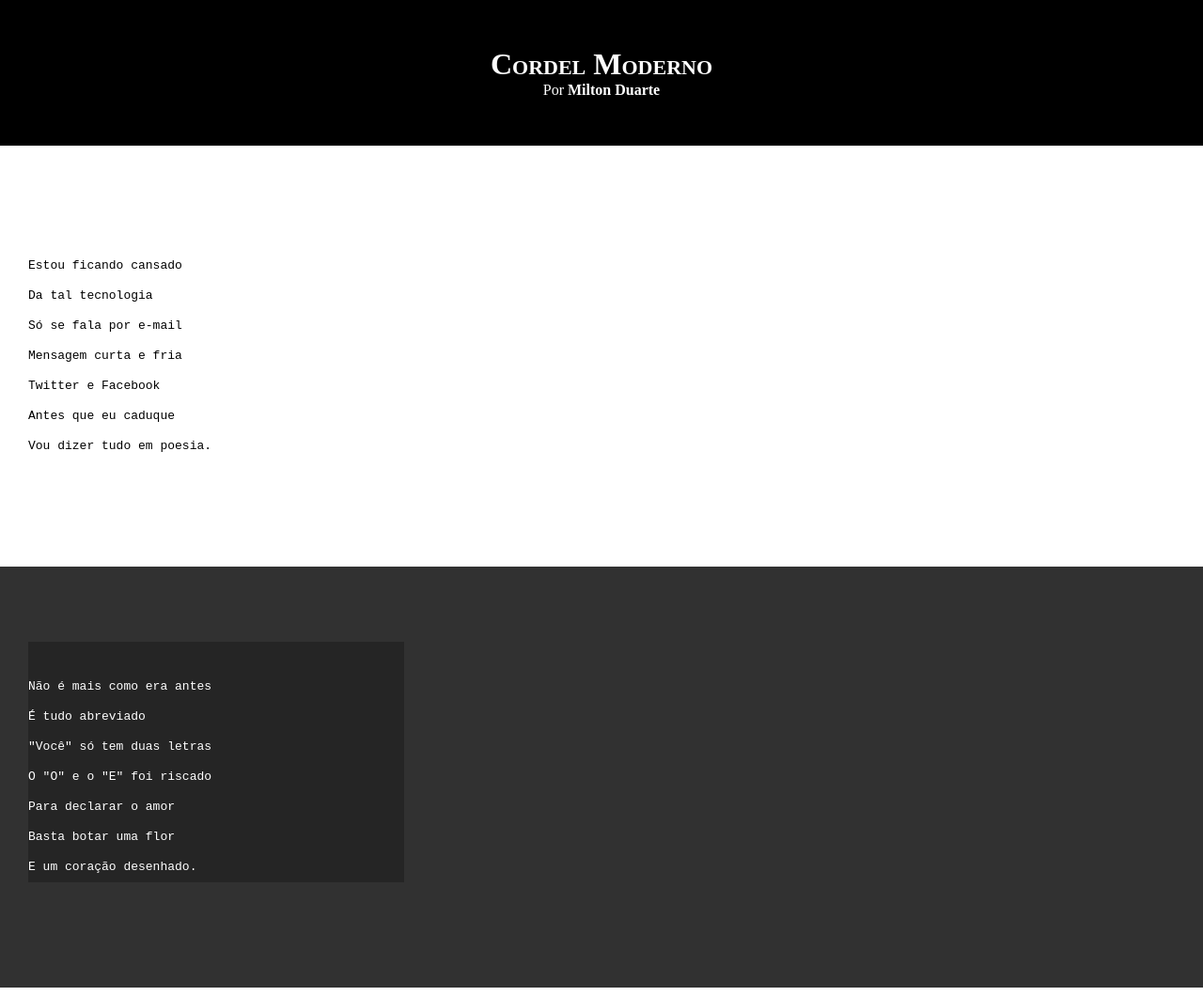
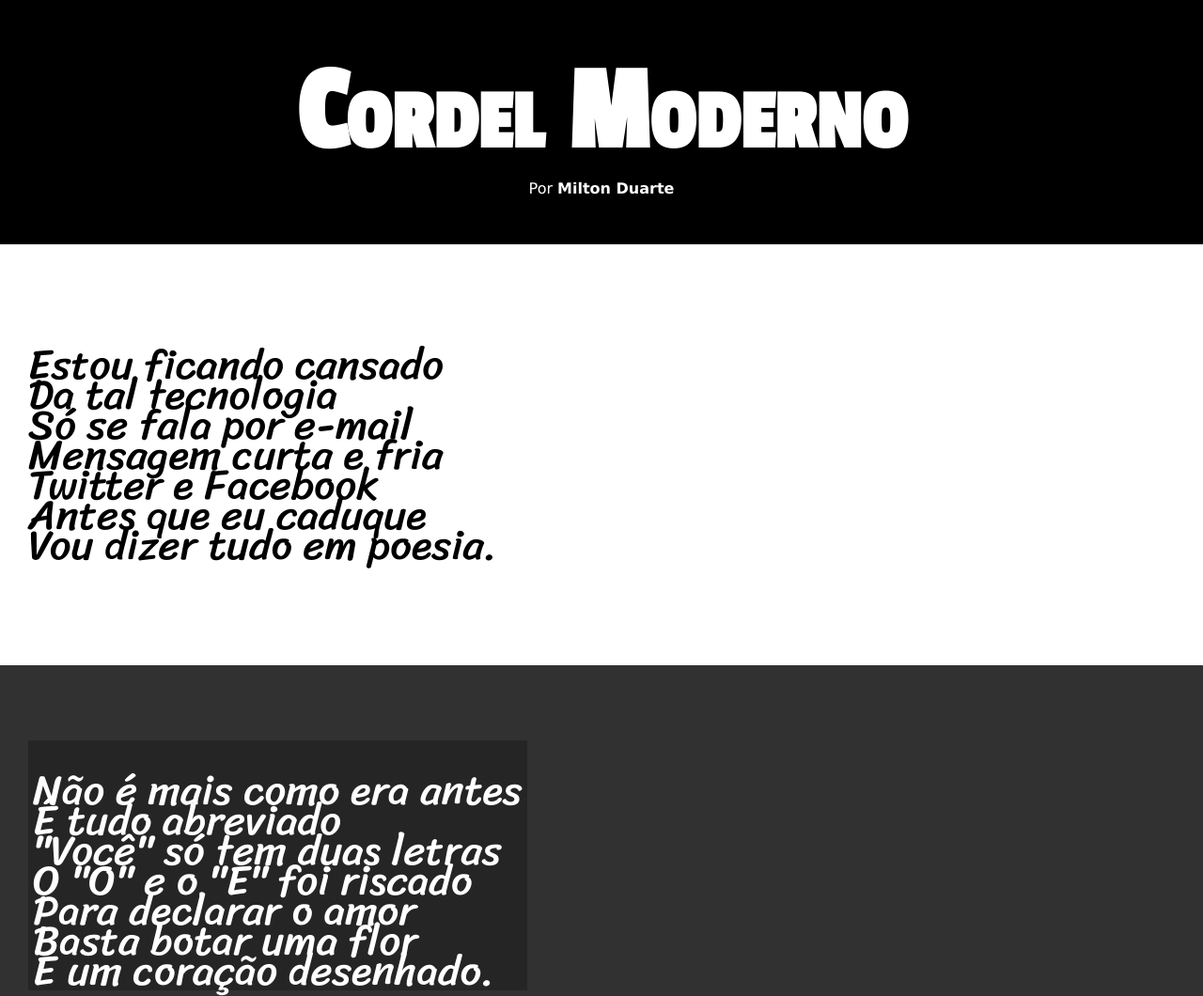
Before and after one commit to andersonpl/html-css, a plain HTML site: page desafios/d012/index.html in a window 1280 px wide. Shown: the top 1060 px of the page at 94% size. Drawn offline with Linux system fonts and the light colour scheme.

Commit message:
atualização de estilos desafio 12

```diff
--- a/desafios/d012/estilo/style.css
+++ b/desafios/d012/estilo/style.css
@@ -1,7 +1,19 @@
 @charset "UTF-8";
+
+@import url('https://fonts.googleapis.com/css2?family=Bebas+Neue&family=Passion+One&display=swap');
+
+@import url('https://fonts.googleapis.com/css2?family=Bebas+Neue&family=Sriracha&display=swap');
+
+:root {
+    --fonte1: Verdana, 'Geneva', Tahoma, sans-serif;
+    --fonte2: 'Passion One', sans-serif;
+    --fonte3: 'Sriracha', 'cursive';
+}
 
 section > pre {
     white-space: pre-line;
+    font-family: var(--fonte3);
+    font-size: 3.5vw;
 }
 
 * {
@@ -12,6 +24,7 @@ section > pre {
 html, body {
     min-height: 100vh;
     background-color: darkgray;
+    font-family: var(--fonte1);
 }
 
 header {
@@ -23,6 +36,8 @@ header {
 header > h1 {
     padding-top: 50px;
     font-variant: small-caps;
+    font-family: var(--fonte2);
+    font-size: 10vw;
 }
 
 header > p {
@@ -57,7 +72,8 @@ section.imagem {
 }
 
 section.imagem > pre > p {
-    width: 400px;
+    display: inline-block;
+    padding: 5px;
     background-color: rgba(0, 0, 0, 0.253);
 }
 
```
